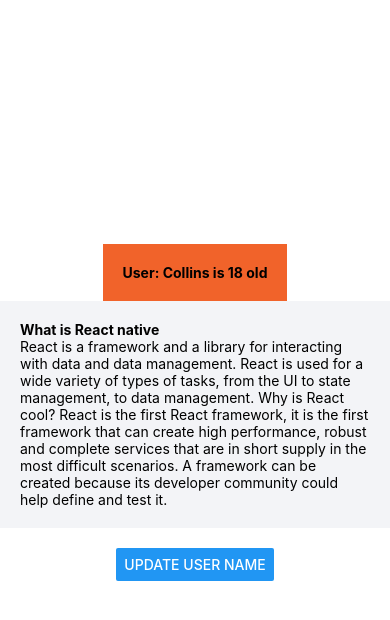
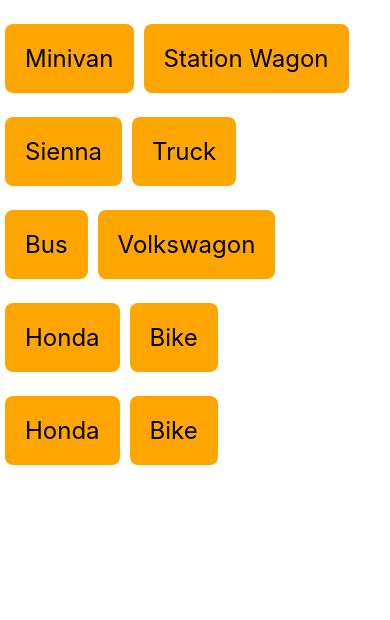
Before and after one commit to ushicode/react-native-app, a React Native app: screen / in a window 390 px wide. Shown: the top 620 px of the page. Built offline with nearby package versions, Linux system fonts and the light colour scheme.

Commit message:
Flatlist added

```diff
--- a/App.js
+++ b/App.js
@@ -1,68 +1,136 @@
 import React, { useState } from "react";
 import { StatusBar } from "expo-status-bar";
-import { Button, StyleSheet, Text, View } from "react-native";
+import {
+  Button,
+  StyleSheet,
+  Text,
+  View,
+  TextInput,
+  ScrollView,
+  FlatList,
+  TouchableOpacity,
+} from "react-native";
 
-const App = ()=> {
+const App = () => {
+  const [cars, setCar] = useState([
+    {
+      color: "purple",
+      type: "Minivan",
+      registration: new Date("2017-01-03"),
+      capacity: 7,
+    },
+    {
+      color: "red",
+      type: "Station Wagon",
+      registration: new Date("2020-07-21"),
+      capacity: 5,
+    },
+    {
+      color: "orange",
+      type: "Sienna",
+      registration: new Date("2019-03-10"),
+      capacity: 6,
+    },
+    {
+      color: "Navy Blue",
+      type: "Truck",
+      registration: new Date("2021-11-10"),
+      capacity: 2,
+    },
+    {
+      color: "Purple",
+      type: "Bus",
+      registration: new Date("2018-03-03"),
+      capacity: 8,
+    },
+    {
+      color: "orange",
+      type: "Volkswagon",
+      registration: new Date("2019-03-10"),
+      capacity: 10,
+    },
+    {
+      color: "Navy Blue",
+      type: "Honda",
+      registration: new Date("2021-11-10"),
+      capacity: 12,
+    },
+    {
+      color: "Purple",
+      type: "Bike",
+      registration: new Date("2018-03-03"),
+      capacity: 9,
+    },
 
-const [person, setPerson] = useState({name: 'Collins', age: 18})
+    {
+      color: "Navy Blue",
+      type: "Honda",
+      registration: new Date("2021-11-10"),
+      capacity: 32,
+    },
+    {
+      color: "Purple",
+      type: "Bike",
+      registration: new Date("2018-03-03"),
+      capacity: 19,
+    },
+  ]);
 
-  const clickHandler = () => {
 
-    setPerson({name: 'Kiyie', age: 19})
+  const pressHandler = (id) => {
+    alert(id);
   }
 
 
   return (
-    <View style={styles.container}>
-      <View style={styles.header}>
-        <Text style={styles.boldText}>User: {person.name} is {person.age} old</Text>
-      </View>
+    // Using FlatList
+      <FlatList
+      numColumns={2}
+      keyExtractor={(item)=> item.capacity}
+      data={cars}
+      renderItem={(({item})=>{
+       return(
+        <TouchableOpacity style={{ border:1 }} onPress={()=>{pressHandler(item.capacity)}}>
+          <Text style={styles.item}>
+          {item.type}
+         </Text>
+        </TouchableOpacity>
+       )
+      })}
+      />
 
-      <View style={styles.body}>
-        <Text style={styles.boldText}>What is React native</Text>
-        <Text>
-          React is a framework and a library for interacting with data and data
-          management. React is used for a wide variety of types of tasks, from
-          the UI to state management, to data management. Why is React cool? React is
-          the first React framework, it is the first framework that can create
-          high performance, robust and complete services that are in short
-          supply in the most difficult scenarios. A framework can be created
-          because its developer community could help define and test it.
-        </Text>
-      </View>
+    // Using loops
+    // <ScrollView>
+    //   <View style={styles.container}>
+    //     {cars.map((car) => (
+    //       <View key={car.capacity} style={styles.item}>
+    //         <Text>{car.type}</Text>
+    //         <Text>{car.color}</Text>
+    //       </View>
+    //     ))}
+    //   </View>
+    // </ScrollView>
+  );
+};
 
-      <View style={styles.buttonContainer}><Button onPress={()=>{clickHandler()}} title='Update user name'/></View>
-    </View>
-  );
-}
-
-export default  App;
+export default App;
 
 const styles = StyleSheet.create({
   container: {
     flex: 1,
     backgroundColor: "#fff",
-    alignItems: "center",
-    justifyContent: "center",
+    paddingTop: 40,
+    paddingHorizontal: 20,
+    // alignItems: "center",
+    // justifyContent: "center",
   },
-  header: {
-    backgroundColor: "#f1632a",
+  item: {
+    marginTop: 24,
     padding: 20,
+    backgroundColor: "orange",
+    fontSize: 24,
+    borderRadius: 8,
+    marginHorizontal: 5,
+
   },
-  boldText: {
-    fontWeight: "bold",
-  },
-  body: {
-    backgroundColor: "#f3f4f7",
-    padding: 20,
-  },
-  buttonContainer:{
-    borderRadius: 50,
-    padding: 20,
-    borderColor: '#f3f4f7',
-
-  }
 });
-
-/* <Text>Medium List</Text>
-      <StatusBar style="auto" /> */
```
